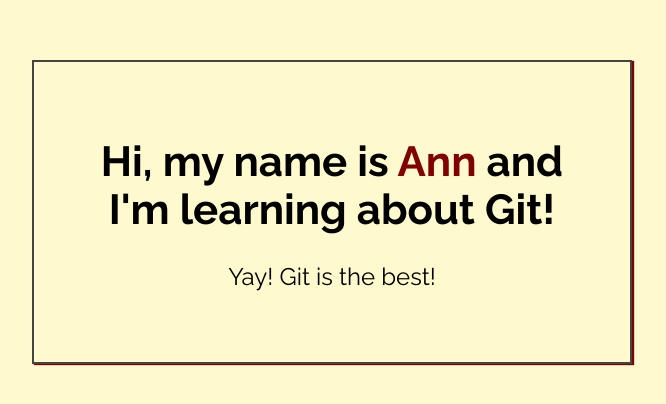
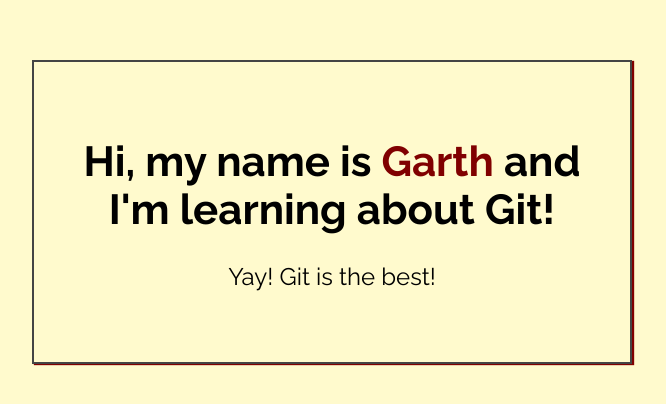
Before and after one commit to garthpuckerin/my-first-repo, a plain HTML site: page index.html in a window 1280 px wide. Shown: the part 188-592 px from the top of the page, without its empty margins (308-974 px from the left). Drawn offline with Linux system fonts and the light colour scheme.

Commit message:
Updated name to my own

```diff
--- a/index.html
+++ b/index.html
@@ -14,7 +14,7 @@
 <body>
 
     <div class="greeting">
-        <h1>Hi, my name is <span class="highlight">Ann</span> and I'm learning about Git! </h1>
+        <h1>Hi, my name is <span class="highlight">Garth</span> and I'm learning about Git! </h1>
 
         <p>Yay! Git is the best!</p>
     </div>
```
